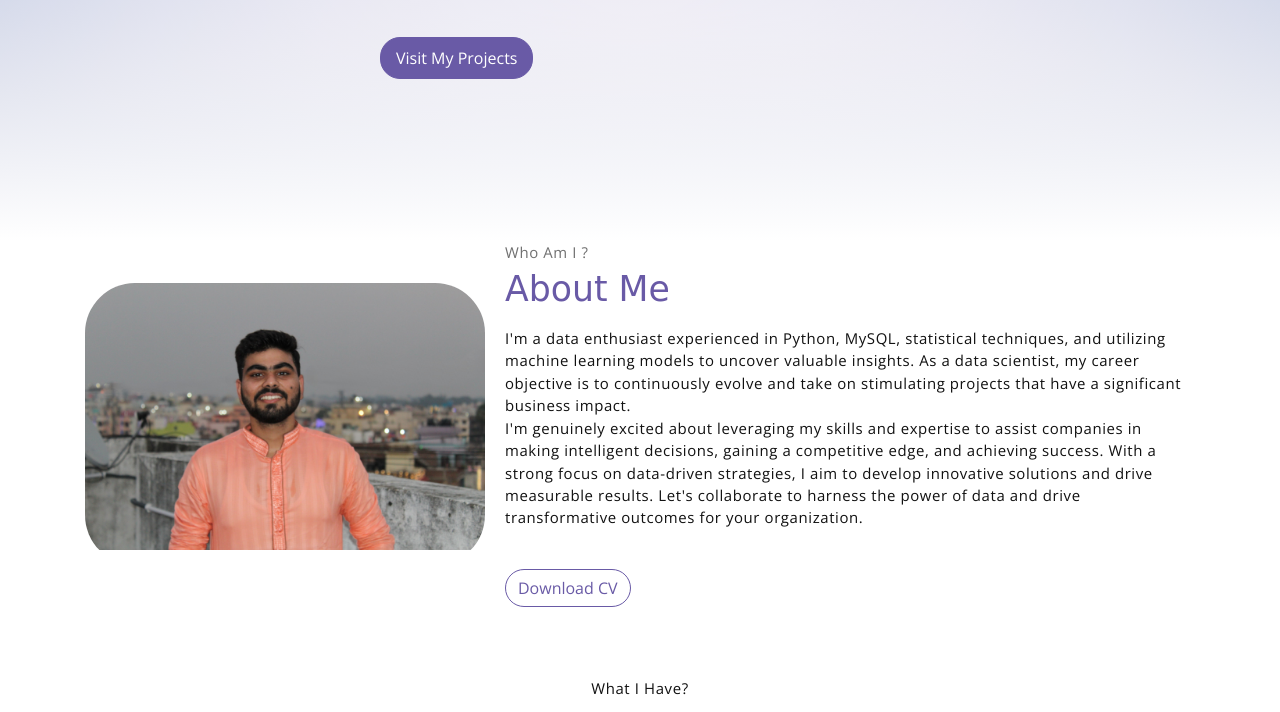
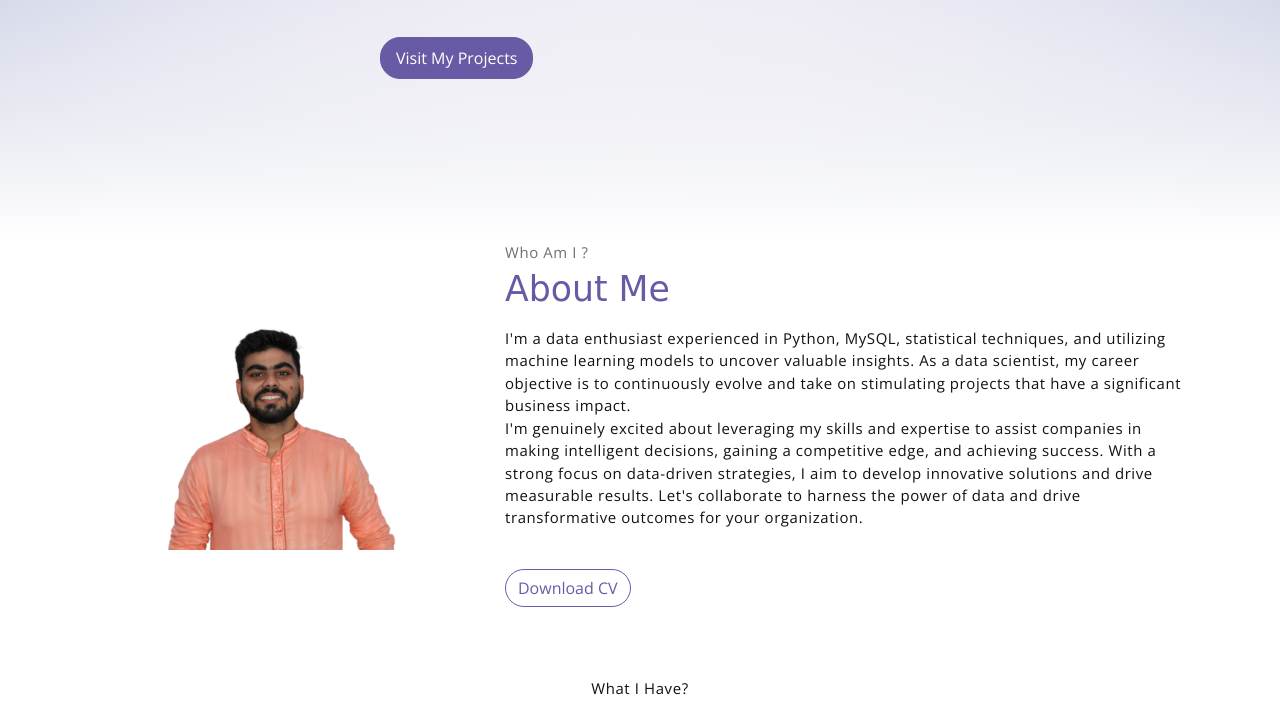
Before and after one commit to Tandon07/portfolio, a plain HTML site: page index.html in a window 1280 px wide. Shown: the part 559-1271 px from the top of the page. Drawn offline with nearby package versions, Linux system fonts and the light colour scheme; a web font is replaced by a local one.

Commit message:
Update index.html

```diff
--- a/index.html
+++ b/index.html
@@ -165,7 +165,7 @@ margin-top: 5px;
             <!-- about wrapper -->
             <div class="about">
                 <div class="about-img-holder">
-                    <img src="assets\imgs\7b3c1528-2c0d-49af-b806-a64982ac6911.jpg" class="about-img"
+                    <img src="assets\imgs\IMG_1090__1_-removebg-preview.png" class="about-img"
                         alt="Download free bootstrap 4 landing page, free boootstrap 4 templates, Download free bootstrap 4.1 landing page, free boootstrap 4.1.1 templates, meyawo Landing page">
                 </div>
                 <div class="about-caption">
```
